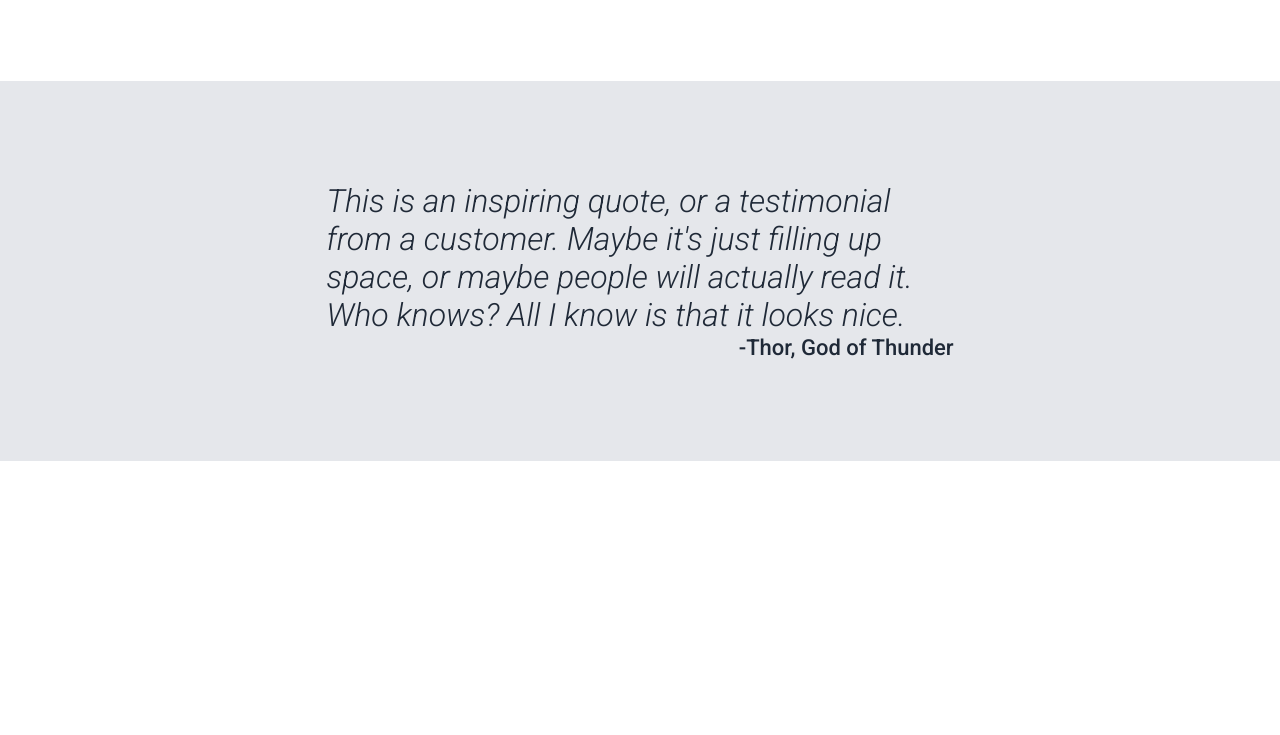
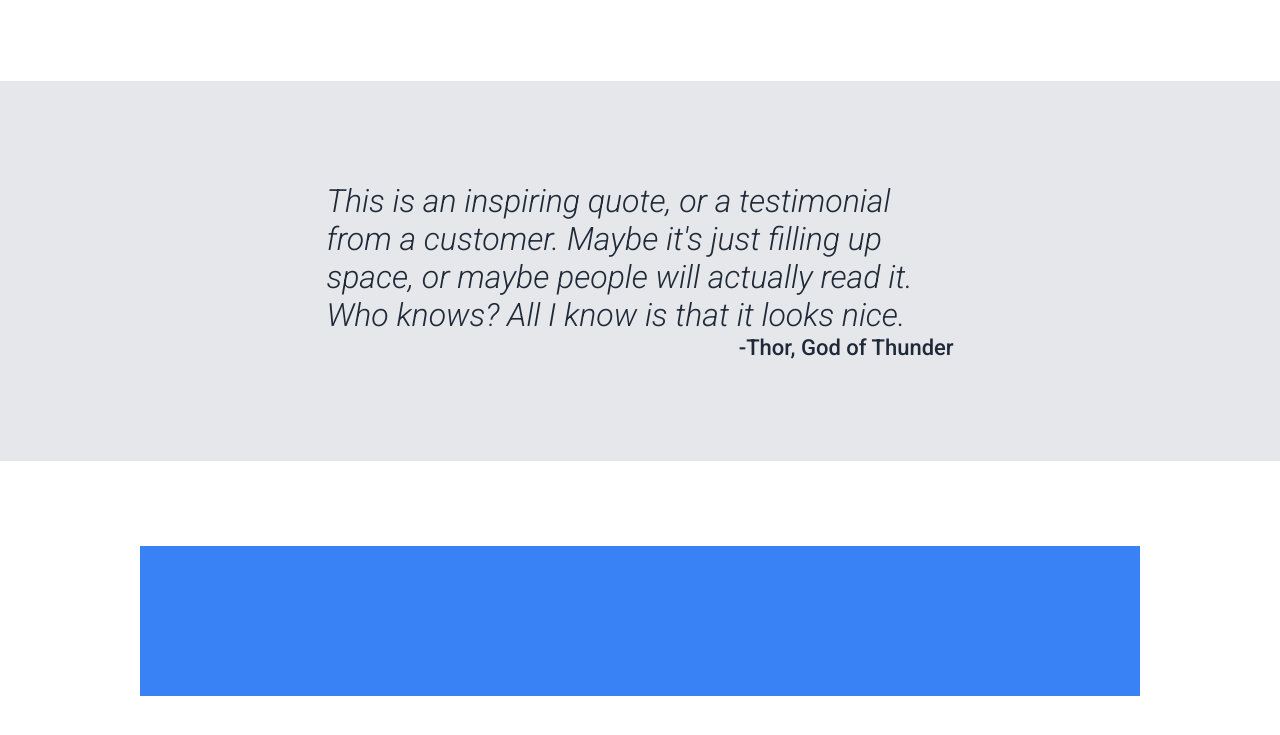
Before and after one commit to AIekam/landing-page, a plain HTML site: page index.html in a window 1280 px wide. Shown: the part 799-1534 px from the top of the page. Before the commit the page ends 1260 px from the top, so only its background shows below. Drawn offline with Linux system fonts and the light colour scheme.

Commit message:
Start action section

```diff
--- a/style.css
+++ b/style.css
@@ -197,3 +197,17 @@ img {
     right: 0;
     bottom: 0;
 }
+
+.action-box-box {
+    width: 100vw;
+    height: 320px;
+    display: flex;
+    justify-content: center;
+    align-items: center;
+}
+
+.action-box {
+    background-color: #3882F6;
+    width: 1000px;
+    height: 150px;
+}
```
